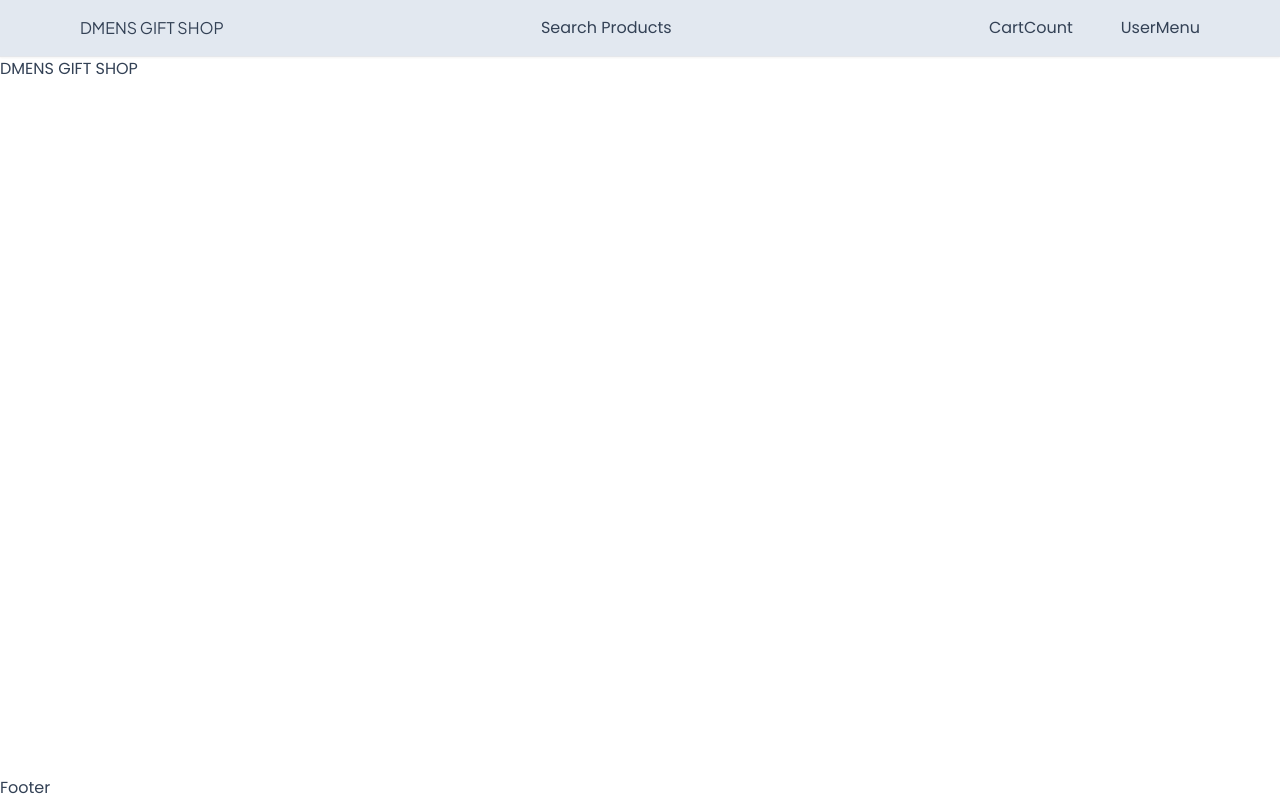
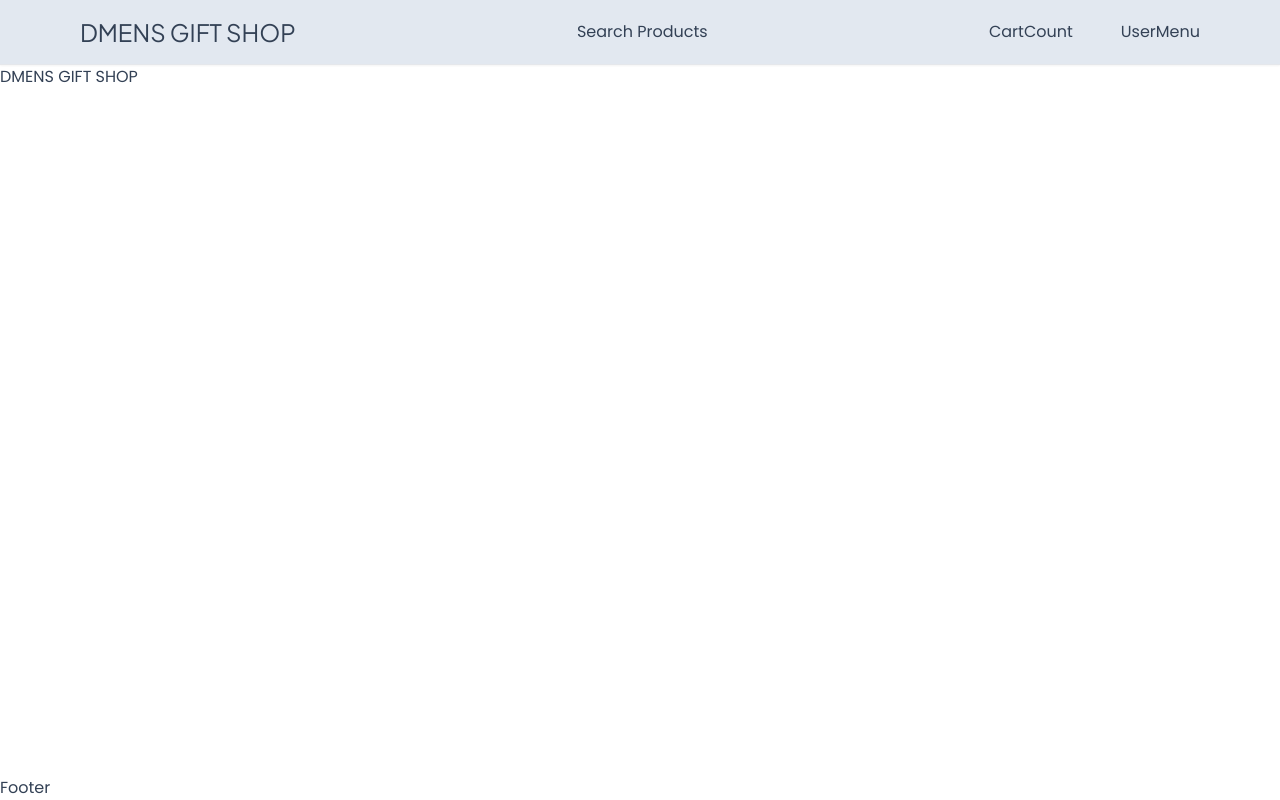
Before and after one commit to DenzelMswazi/dmens, a Next.js app: page / in a window 1280 px wide. Built offline with nearby package versions, Linux system fonts and the light colour scheme.

Commit message:
text classes

```diff
--- a/app/components/nav/Navbar.tsx
+++ b/app/components/nav/Navbar.tsx
@@ -10,7 +10,7 @@ const Navbar = () => {
         <div className="py-4 border-b-[1px]">
           <Container>
             <div className="flex items-center justify-between gap-3 md:gap-0">
-              <Link href={"/"} className={`${plus_Jakarta_Sans.className}`}>DMENS GIFT SHOP</Link>
+              <Link href={"/"} className={`${plus_Jakarta_Sans.className} font-bold text-2xl`}>DMENS GIFT SHOP</Link>
               <div className="hidden md:block">Search Products</div>
               <div className="flex items-center gap-8 md:gap-12">
                 <div>CartCount</div>
```
